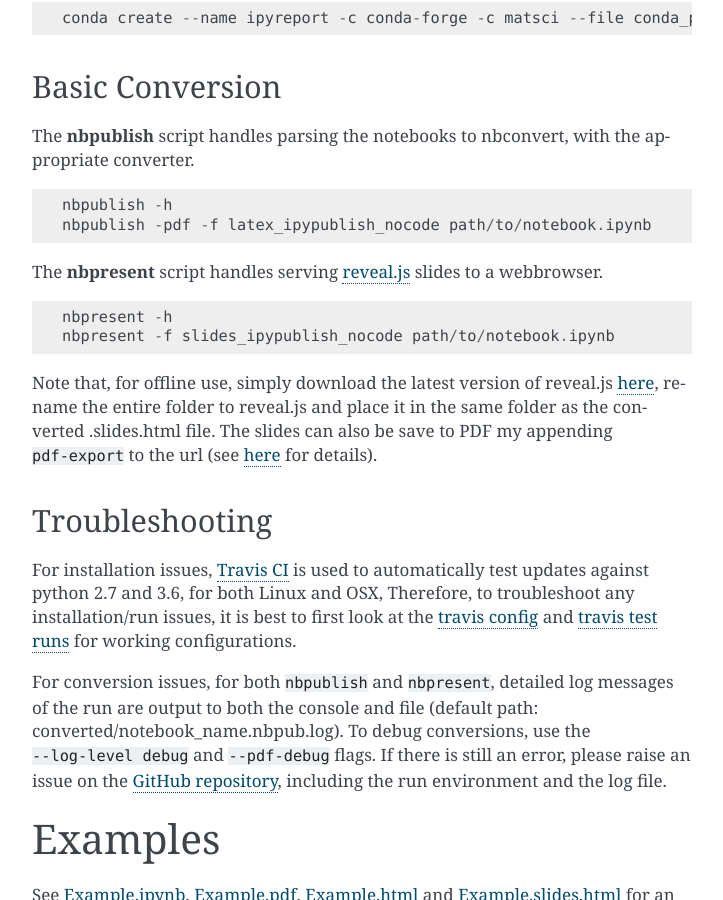
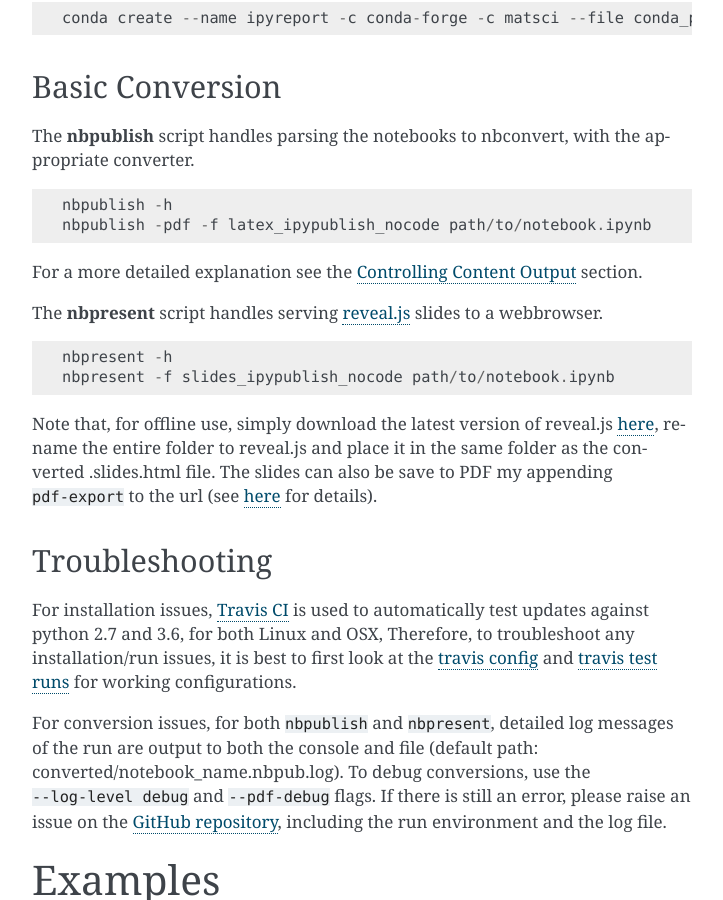
Before and after one commit to chrisjsewell/ipypublish, a Sphinx documentation site: the page built from docs/source/getting_started.md, in a window 1280 px wide and 900 px high, scrolled down 805 px. Shown: the whole window, without its empty margins (388-1111 px from the left). Built offline with Sphinx 7.4.7, drawn with Linux system fonts in a browser that asks for light colours.

Commit message:
added link

```diff
--- a/docs/source/getting_started.md
+++ b/docs/source/getting_started.md
@@ -38,6 +38,8 @@
     nbpublish -h
     nbpublish -pdf -f latex_ipypublish_nocode path/to/notebook.ipynb
 
+For a more detailed explanation see the [Controlling Content Output](content_output.md) section.
+
 The **nbpresent** script handles serving [reveal.js](http://lab.hakim.se/reveal-js/#/) slides to a webbrowser.
 
     nbpresent -h
```
